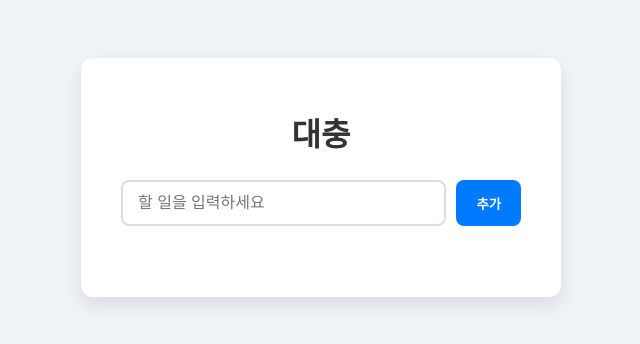
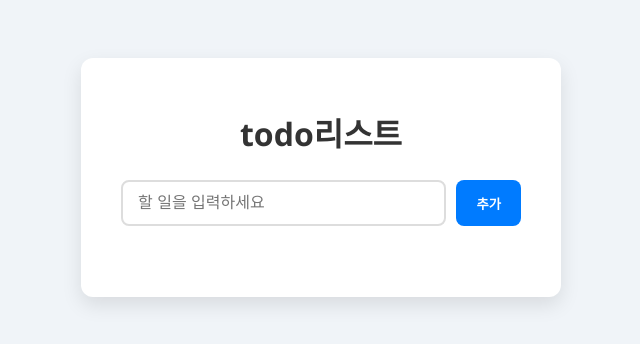
Before and after one commit to dlwnsduq/my-todo-app, a plain HTML site: page index.html in a window 1280 px wide. Shown: the whole page, without its empty margins (319-959 px from the left). Drawn offline with Linux system fonts and the light colour scheme.

Commit message:
Update index.html

```diff
--- a/index.html
+++ b/index.html
@@ -107,7 +107,7 @@
 </head>
 <body>
   <div class="container">
-    <h1>대충</h1>
+    <h1>todo리스트</h1>
     <div class="input-area">
       <input type="text" id="todo-input" placeholder="할 일을 입력하세요" />
       <button id="add-btn">추가</button>
```
